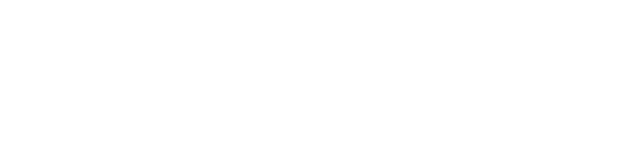
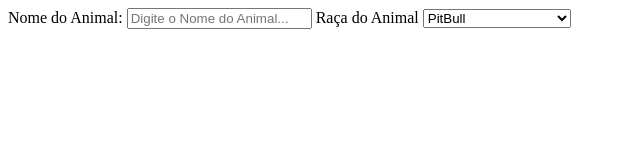
Before and after one commit to jpofof/front-end-basico, a plain HTML site: page ProjetoFormulario/index.html in a window 1280 px wide. Shown: the whole page, without its empty margins (0-640 px from the left). Drawn offline with Linux system fonts and the light colour scheme.

Commit message:
Adicionando labels e select para criar opções de grupos e opções dentro dos grupos

```diff
--- a/ProjetoFormulario/index.html
+++ b/ProjetoFormulario/index.html
@@ -1,11 +1,42 @@
 <!DOCTYPE html>
 <html lang="pt-BR">
+
 <head>
     <meta charset="UTF-8">
     <meta name="viewport" content="width=device-width, initial-scale=1.0">
     <title>Formulario</title>
 </head>
+
 <body>
+    <label for="nomeAnimal">Nome do Animal: </label>
+    <input type="text" name="nomeAnimal" id="nomeAnimal" placeholder="Digite o Nome do Animal..." size=20
+        maxlength="20">
+
+    <label for="racaAnimal">Raça do Animal</label>
+    <select name="racaAnimal" id="racaAnimal">
+
+        <optgroup label="Doméstico">
+
+            <option value="PitBull">PitBull</option>
+            <option value="Caramelo">Caramelo</option>
+            <option value="Bulldogue Frances">Bulldogue Francês</option>
+            <option value="Pastor Alemao">Pastor Alemão</option>
+
+        </optgroup>
+
+        <optgroup label="Selvagem">
+
+            <option value="Cobra">Cobra</option>
+            <option value="Passaro">Passaro</option>
+            <option value="Bulldogue Frances">Peixe</option>
+            <option value="Caramelo">Cavalo</option>
+
+        </optgroup>
+
+
+
+    </select>
 
 </body>
+
 </html>
```
